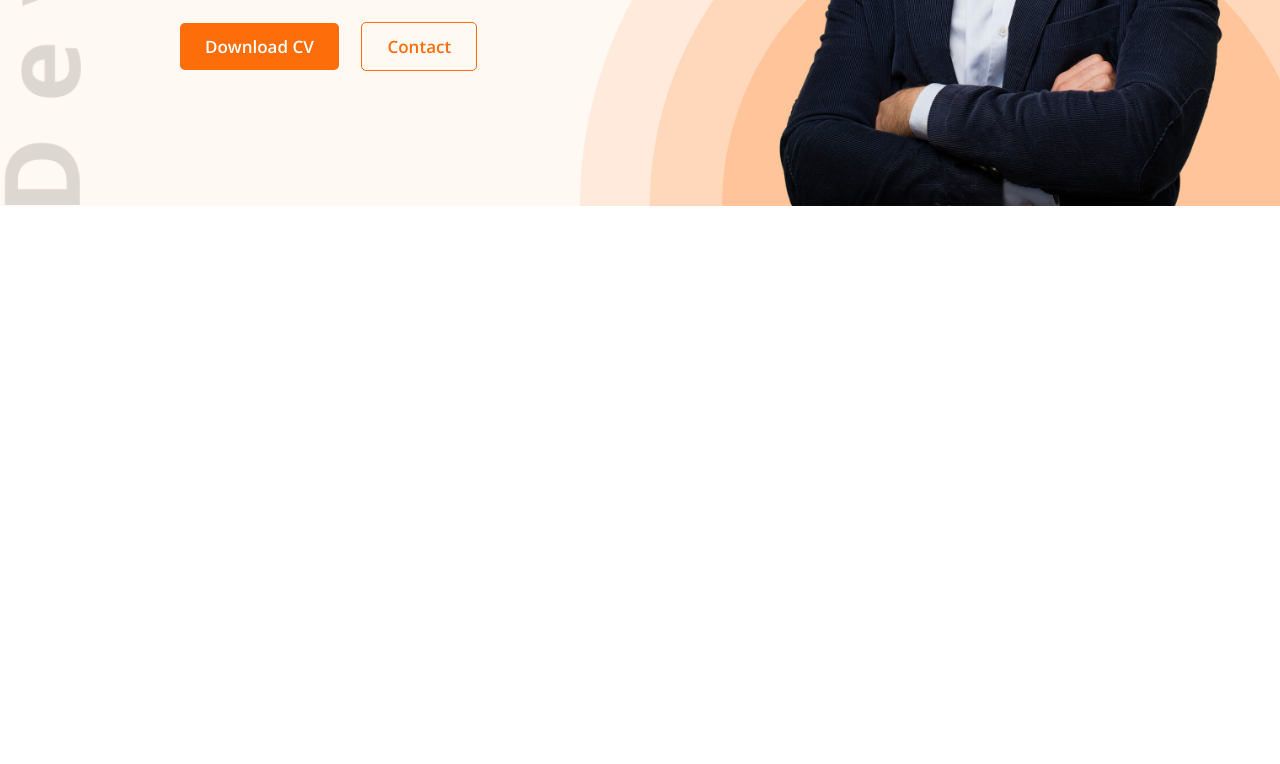
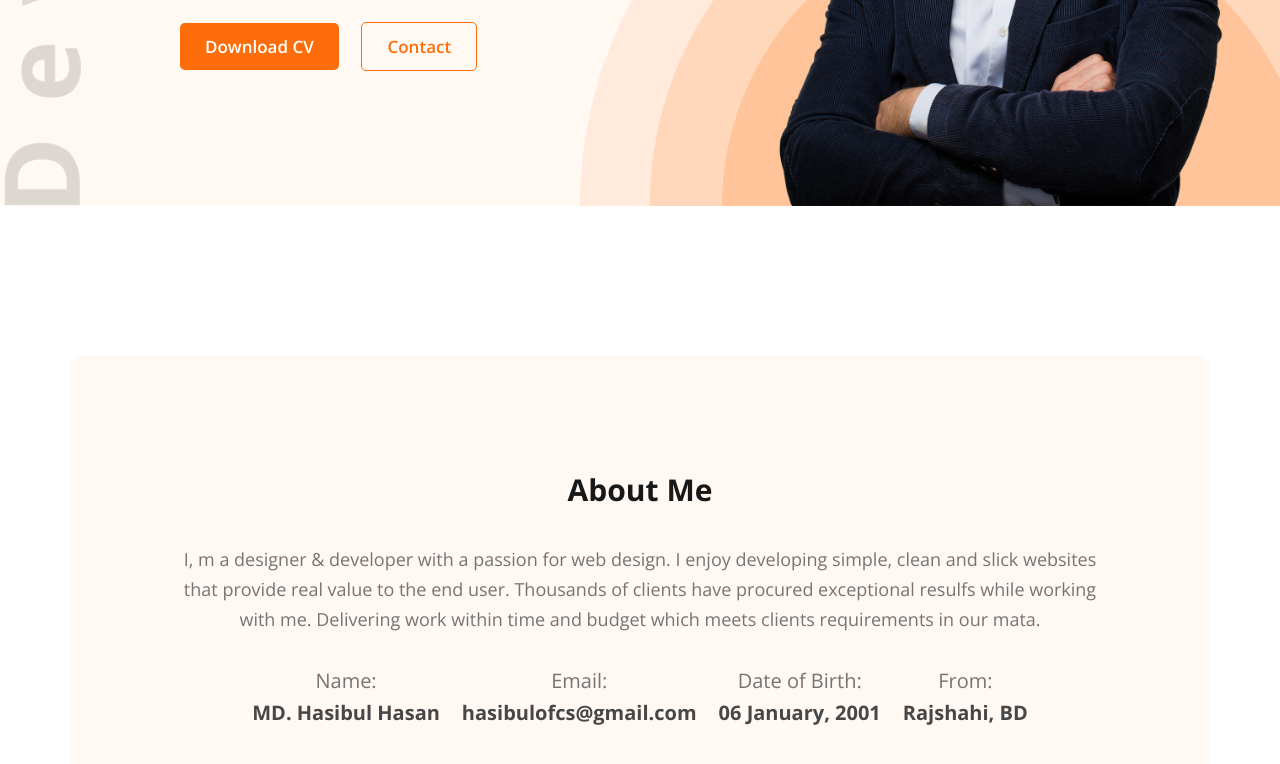
Before and after one commit to Hasibul-Hasan-ofcs/PH_portfolio_project_module5_Mstone1, a plain HTML site: page index.html in a window 1280 px wide. Shown: the part 594-1358 px from the top of the page. Before the commit the page ends 800 px from the top, so only its background shows below. Drawn offline with nearby package versions, Linux system fonts and the light colour scheme.

Commit message:
portfolio #1

```diff
--- /dev/null
+++ b/css/main.css
@@ -0,0 +1,44 @@
+.section_title {
+  font-weight: 700;
+  font-size: 3rem;
+  line-height: 4.8rem;
+  text-align: center;
+  color: #181818;
+  margin: 3rem 0;
+}
+
+.about {
+  max-width: 114rem;
+  padding: 8rem 10rem;
+  margin: 15rem auto 0 auto;
+  background: #fff8f3;
+  border-radius: 1rem;
+}
+
+.about p {
+  font-weight: 400;
+  font-size: 1.8rem;
+  line-height: 3rem;
+  text-align: center;
+  color: #757575;
+
+  margin: 3rem 0;
+}
+
+.about table {
+  margin: 0 auto;
+}
+
+.about table td {
+  font-weight: 400;
+  font-size: 2rem;
+  line-height: 3rem;
+  text-align: center;
+  color: #757575;
+  padding: 0 1rem;
+}
+
+.about table td.boldData {
+  font-weight: 700;
+  color: #474747;
+}
--- a/index.html
+++ b/index.html
@@ -16,6 +16,7 @@
 
     <link rel="stylesheet" href="css/body.css" type="text/css" />
     <link rel="stylesheet" href="css/header.css" type="text/css" />
+    <link rel="stylesheet" href="css/main.css" type="text/css" />
   </head>
   <body>
     <header class="header">
@@ -41,7 +42,36 @@
         <img class="dev_image" src="images/hardy.png" alt="developer image" />
       </div>
     </header>
-    <main></main>
+    <main>
+      <section class="about">
+        <h3 class="section_title">About Me</h3>
+        <p>
+          I, m a designer & developer with a passion for web design. I enjoy
+          developing simple, clean and slick websites that provide real value to
+          the end user. Thousands of clients have procured exceptional resulfs
+          while working with me. Delivering work within time and budget which
+          meets clients requirements in our mata.
+        </p>
+        <table>
+          <thead>
+            <tr>
+              <td>Name:</td>
+              <td>Email:</td>
+              <td>Date of Birth:</td>
+              <td>From:</td>
+            </tr>
+          </thead>
+          <tbody>
+            <tr>
+              <td class="boldData">MD. Hasibul Hasan</td>
+              <td class="boldData">hasibulofcs@gmail.com</td>
+              <td class="boldData">06 January, 2001</td>
+              <td class="boldData">Rajshahi, BD</td>
+            </tr>
+          </tbody>
+        </table>
+      </section>
+    </main>
     <footer></footer>
   </body>
 </html>
```
